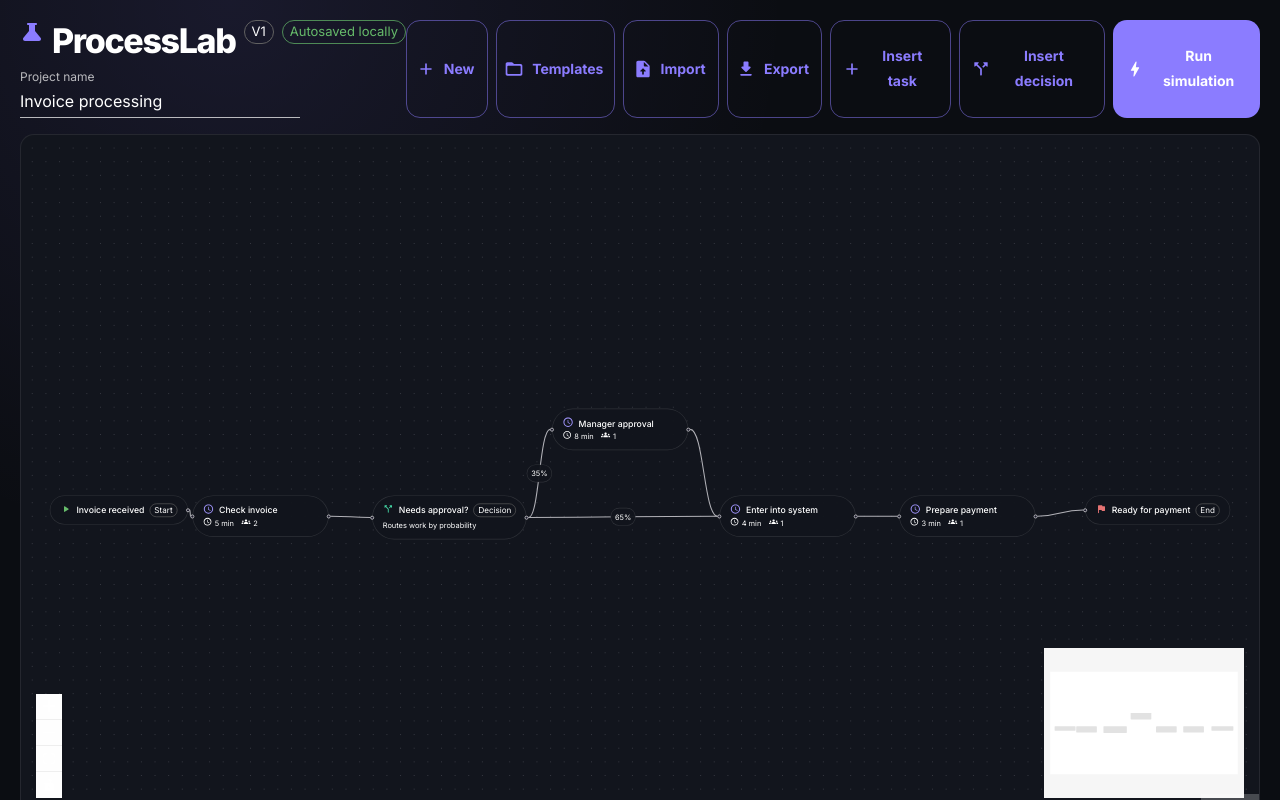
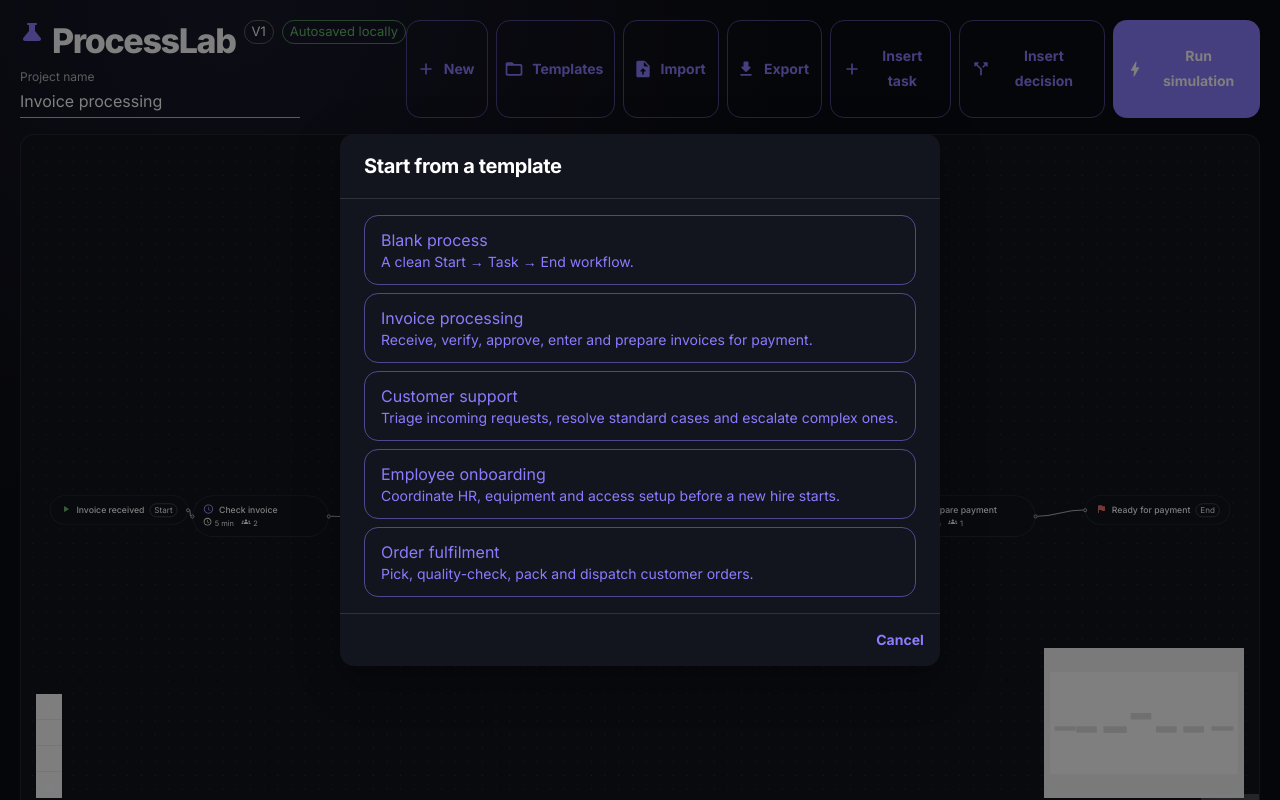
Before and after one commit to LiamBonello/processlab, a Next.js app: page / in a window 1280 px wide. Both pictures are taken after a click on the button "Templates". Shown: the top 800 px of the page. Built offline with nearby package versions, Linux system fonts and the light colour scheme; what @mui/material-nextjs would draw is missing.

Commit message:
feat: add V1 insights stress scenarios templates and report UI

```diff
--- a/src/features/process-builder/ProcessBuilder.tsx
+++ b/src/features/process-builder/ProcessBuilder.tsx
@@ -1123,6 +1123,7 @@
     >
       <Stack spacing={2} sx={{ maxWidth: 1760, mx: 'auto' }}>
         <Stack
+          className="processlab-no-print"
           direction={{ xs: 'column', md: 'row' }}
           alignItems={{ xs: 'stretch', md: 'center' }}
           justifyContent="space-between"
@@ -1199,7 +1200,12 @@
 
         {simulationError ? <Alert severity="error">{simulationError}</Alert> : null}
 
-        <Stack direction={{ xs: 'column', xl: 'row' }} spacing={2} alignItems="stretch">
+        <Stack
+          className="processlab-no-print"
+          direction={{ xs: 'column', xl: 'row' }}
+          spacing={2}
+          alignItems="stretch"
+        >
           <Paper
             variant="outlined"
             sx={{
@@ -1433,7 +1439,7 @@
         </Stack>
 
         {result ? (
-          <Paper variant="outlined" sx={{ p: 2 }}>
+          <Paper className="processlab-print-report" variant="outlined" sx={{ p: 2 }}>
             <Stack
               direction={{ xs: 'column', md: 'row' }}
               justifyContent="space-between"
@@ -1441,6 +1447,9 @@
               gap={2}
             >
               <Box>
+                <Typography variant="overline" color="text.secondary">
+                  {projectName}
+                </Typography>
                 <Typography variant="h6">Simulation result</Typography>
                 <Typography variant="body2" color="text.secondary">
                   {result.transactions.toLocaleString()} transactions across {result.taskMetrics.length} working tasks
@@ -1683,7 +1692,83 @@
             Baseline saved. Change the workflow or assumptions, then run the simulation again to compare the scenario.
           </Alert>
         ) : null}
+
+        {result ? <InsightsPanel insights={simulationInsights} /> : null}
+
+        {result && stressTestResult ? (
+          <StressTestPanel result={stressTestResult} />
+        ) : null}
+
+        {result ? (
+          <ScenarioPanel
+            scenarios={savedScenarios}
+            currentResult={result}
+            onSetBaseline={useScenarioAsBaseline}
+            onDelete={deleteScenario}
+          />
+        ) : null}
       </Stack>
+
+      <Dialog
+        open={templateDialogOpen}
+        onClose={() => setTemplateDialogOpen(false)}
+        fullWidth
+        maxWidth="sm"
+      >
+        <DialogTitle>Start from a template</DialogTitle>
+        <DialogContent dividers>
+          <Stack spacing={1}>
+            {[blankProcessTemplate, ...processTemplates].map((template) => (
+              <Button
+                key={template.id}
+                variant="outlined"
+                onClick={() => applyTemplate(template)}
+                sx={{
+                  justifyContent: 'flex-start',
+                  textAlign: 'left',
+                  px: 2,
+                  py: 1.5,
+                }}
+              >
+                <Box>
+                  <Typography fontWeight={700}>{template.name}</Typography>
+                  <Typography variant="body2" color="text.secondary">
+                    {template.description}
+                  </Typography>
+                </Box>
+              </Button>
+            ))}
+          </Stack>
+        </DialogContent>
+        <DialogActions>
+          <Button onClick={() => setTemplateDialogOpen(false)}>Cancel</Button>
+        </DialogActions>
+      </Dialog>
+
+      <Dialog
+        open={scenarioDialogOpen}
+        onClose={() => setScenarioDialogOpen(false)}
+        fullWidth
+        maxWidth="xs"
+      >
+        <DialogTitle>Save scenario</DialogTitle>
+        <DialogContent>
+          <TextField
+            autoFocus
+            fullWidth
+            label="Scenario name"
+            value={scenarioName}
+            onChange={(event) => setScenarioName(event.target.value)}
+            sx={{ mt: 1 }}
+          />
+        </DialogContent>
+        <DialogActions>
+          <Button onClick={() => setScenarioDialogOpen(false)}>Cancel</Button>
+          <Button variant="contained" onClick={saveScenario}>
+            Save scenario
+          </Button>
+        </DialogActions>
+      </Dialog>
     </Box>
   );
 }
```
